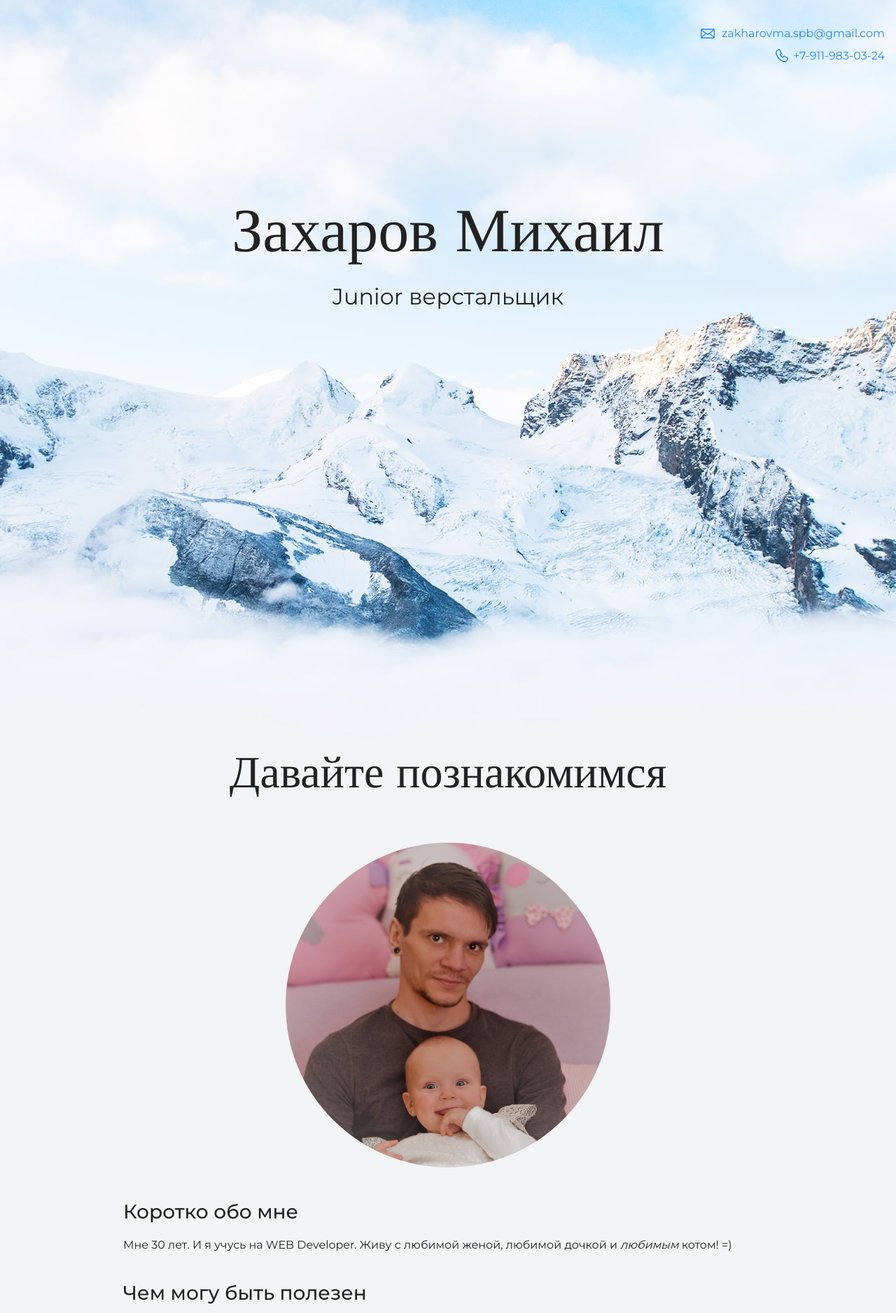
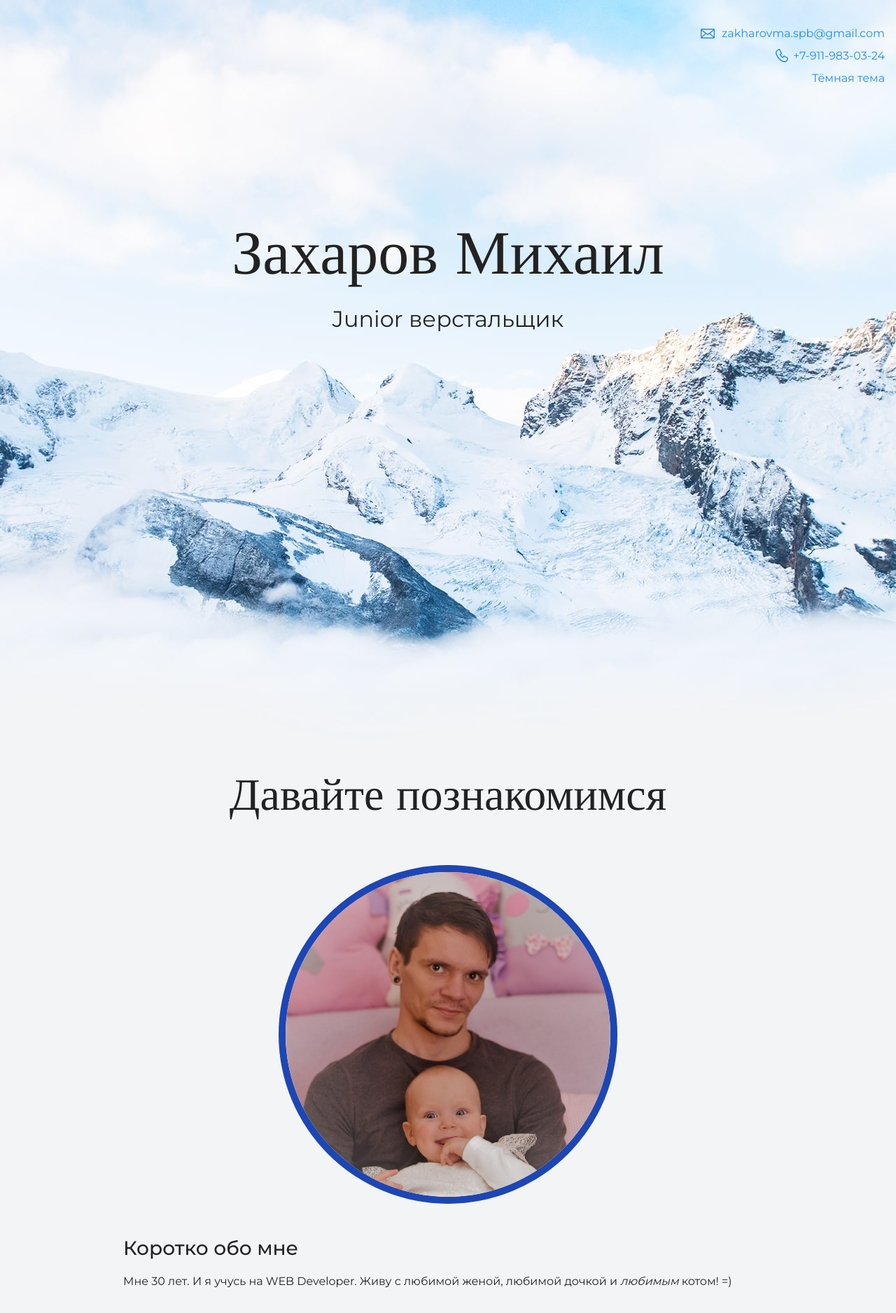
Before and after one commit to MishaMad/My-site, a plain HTML site: page index.html in a window 1280 px wide. Shown: the top 1876 px of the page at 70% size. Drawn offline with nearby package versions, Linux system fonts and the light colour scheme.

Commit message:
Add files via upload

```diff
--- a/index.html
+++ b/index.html
@@ -11,8 +11,10 @@
     <header class="page-header">
       <div class="container">
       <a class="header-email" href="mailto:zakharovma.spb@gmail.com">zakharovma.spb@gmail.com</a><br>
-      <a class="header-phone" href="tel:+79119830324">+7-911-983-03-24</a>
+      <a class="header-phone" href="tel:+79119830324">+7-911-983-03-24</a><br>
+      <a href="portfolio-dark/index.html">Тёмная тема</a>
       </div>
+
     </header>
 
     <section class="hero-image">
@@ -53,6 +55,7 @@
         <h3>Сайт инструктора Кекса</h3>
         <p>Небольшой лендинг о школе для начинающих.</p>
         <a class="button" href="source/cat/index.html">Открыть страницу</a>
+
         <h3>Блог начинающего верстальщика</h3>
         <p>Статический блог про обучение HTML и CSS.</p>
       </div>
@@ -61,7 +64,8 @@
     <footer class="page-footer">
       <div class="container">
         <a class="footer-email" href="mailto:zakharovma.spb@gmail.com">zakharovma.spb@gmail.com</a><br>
-        <a class="footer-phone" href="tel:+79119830324">+7-911-983-03-24</a>
+        <a class="footer-phone" href="tel:+79119830324">+7-911-983-03-24</a><br>
+        <a href="portfolio-dark/index.html">Тёмная тема</a>
     </div>
     </footer>
   </body>
--- a/style.css
+++ b/style.css
@@ -89,6 +89,8 @@ body {
 
 .Misha {
   border-radius: 50%;
+  border: solid 10px #1D46B5;
+
 }
 
 .intro h3,
```
Also changed, not shown: portfolio-dark/index.html (+2 -2 lines), img/icon-email.svg (added), img/icon-phone.svg (added).
